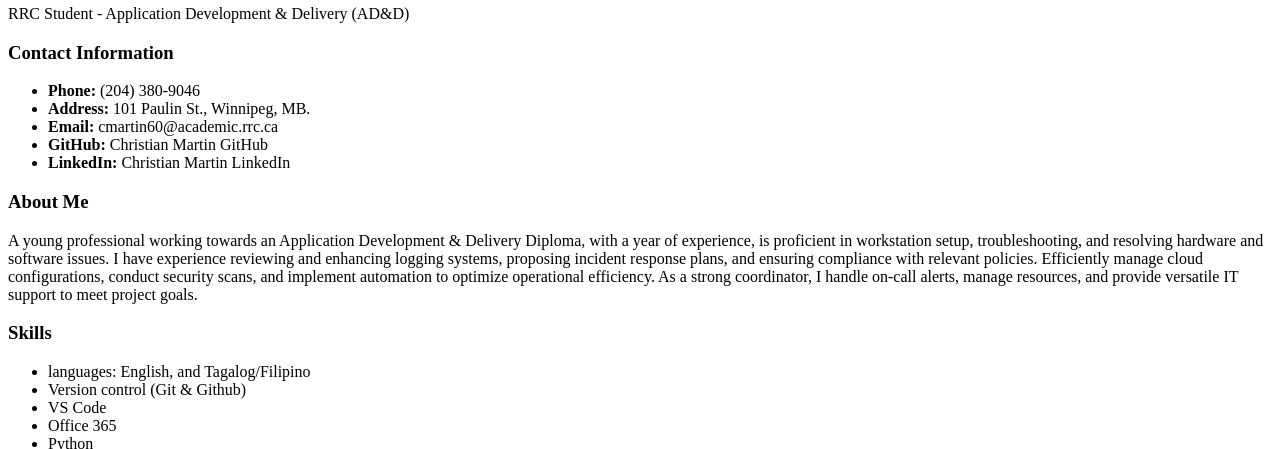
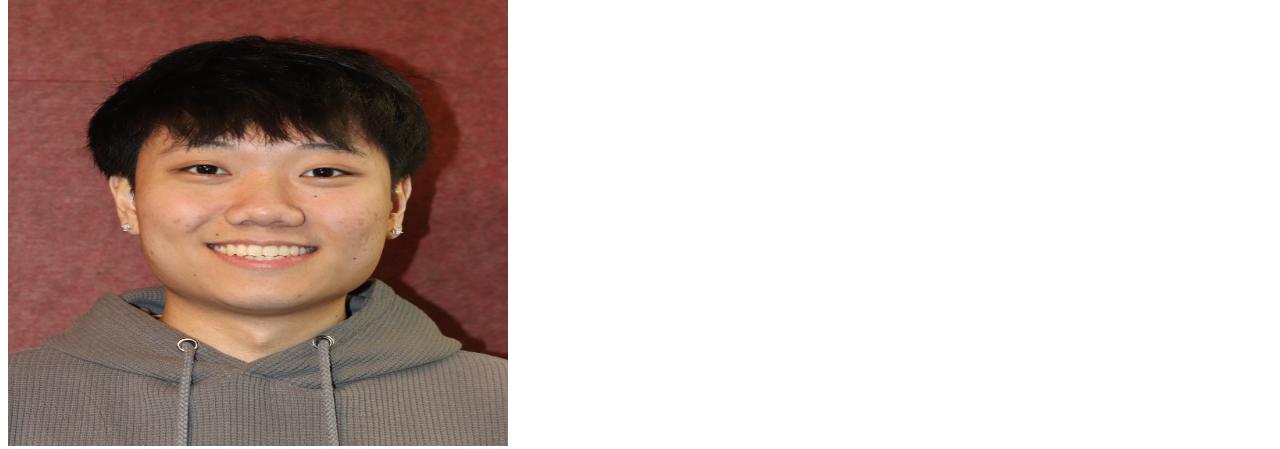
Before and after one commit to cmartin60/2230-Module1-Assignment, a plain HTML site: page index.html in a window 1280 px wide. Shown: the part 62-511 px from the top of the page. Drawn offline with Linux system fonts and the light colour scheme.

Commit message:
added picture in the folder.

```diff
--- a/index.html
+++ b/index.html
@@ -6,7 +6,9 @@
     <title>Resume</title>
 </head>
 
+
 <body>
+    <img src="images/Profile.jpg" alt="My profile picture" width="500" height="500">
     <header>
         <h2>Christian Jorge Martin</h2>
         <p>RRC Student - Application Development & Delivery (AD&D)</p>
```
Also changed, not shown: images/Profile.jpg (added).
